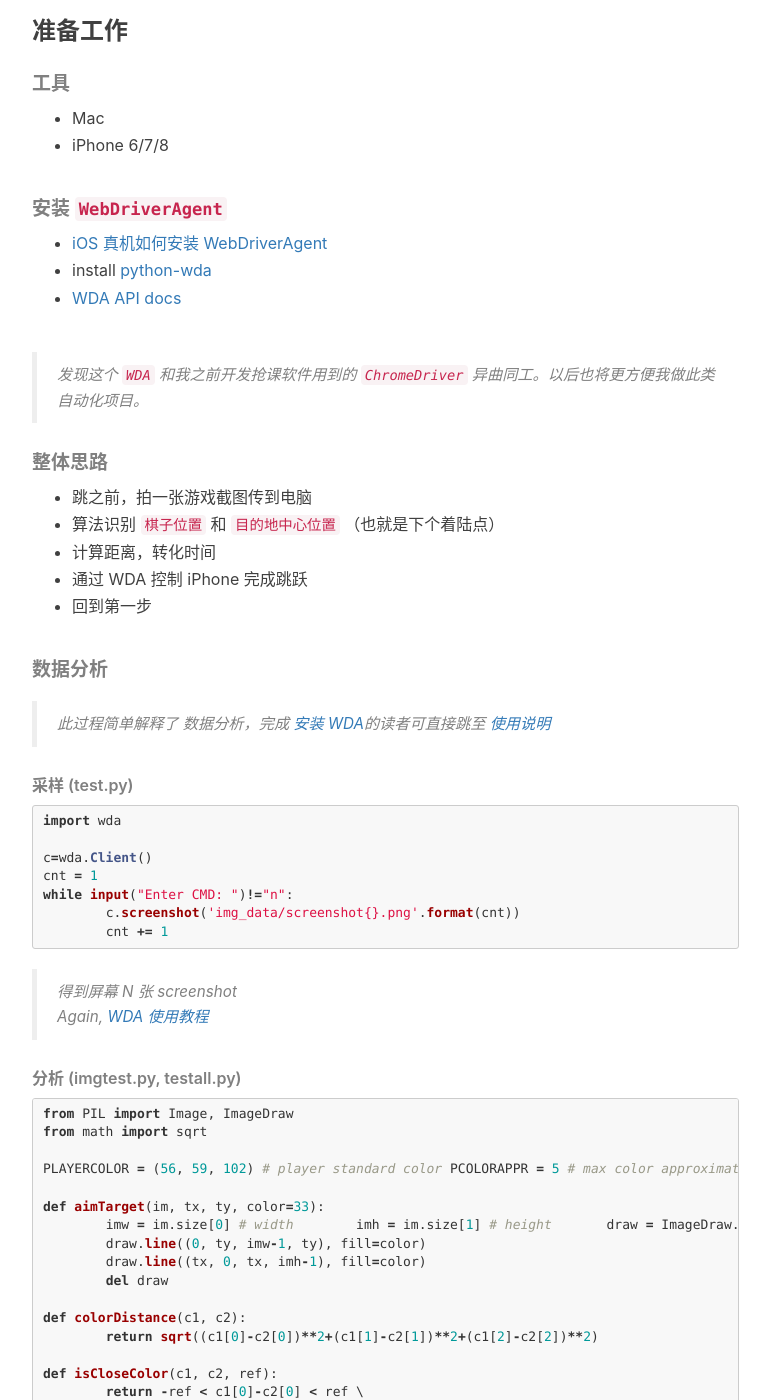
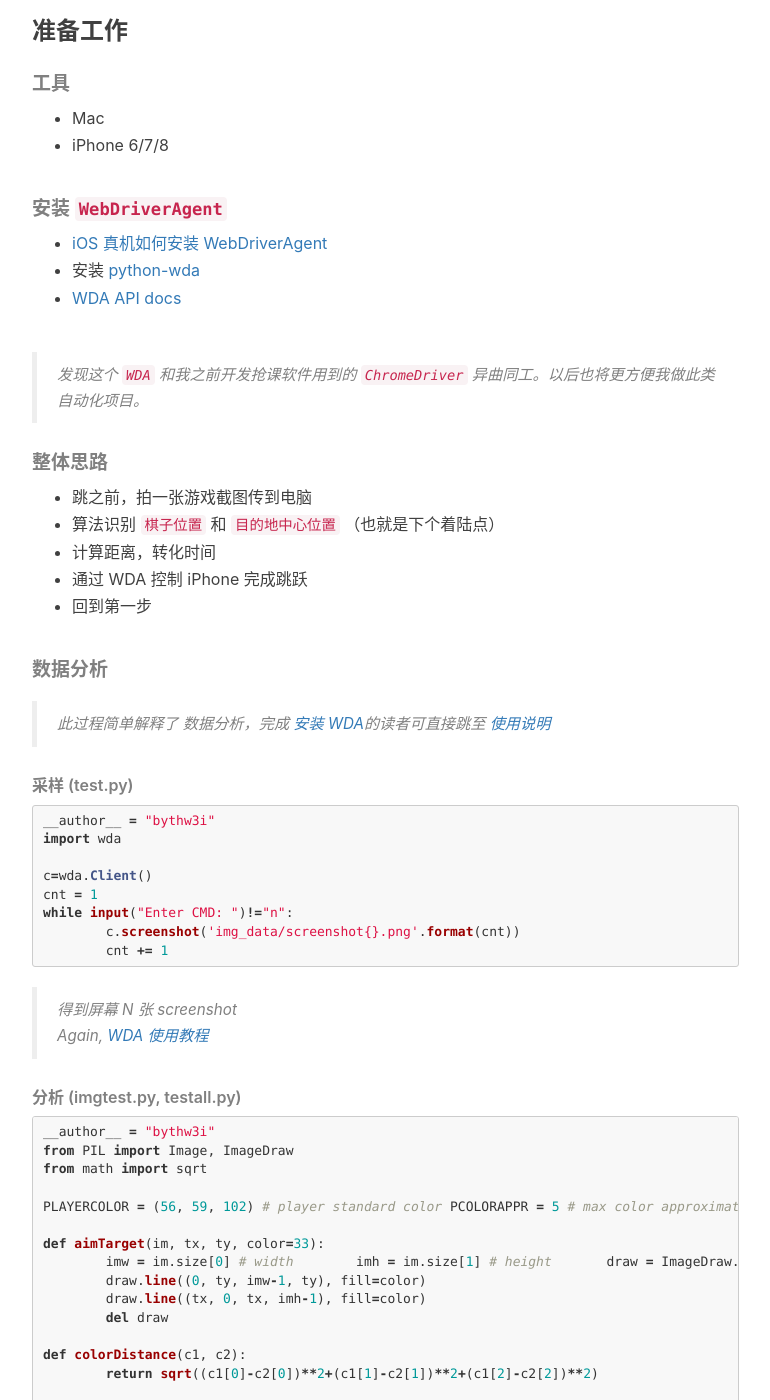
Before and after one commit to by-the-w3i/by-the-w3i.github.io, a Jekyll site: the page built from _posts/2018-01-04-WeChat-JumpGame.md, in a window 1280 px wide and 1400 px high, scrolled down 1961 px. Shown: the whole window, without its empty margins (233-1003 px from the left). Built offline with Jekyll 4.4.1, drawn with Linux system fonts in a browser that asks for light colours; nearby versions of some CDN libraries; comment, search, counter and statistics services are not loaded.

Commit message:
add author

````diff
--- a/_posts/2018-01-04-WeChat-JumpGame.md
+++ b/_posts/2018-01-04-WeChat-JumpGame.md
@@ -42,7 +42,7 @@ https://github.com/wangshub/wechat_jump_game
 <a name="wda"></a>
 ##### 安装 `WebDriverAgent`
 - [iOS 真机如何安装 WebDriverAgent](https://testerhome.com/topics/7220)
-- install [python-wda](https://github.com/openatx/facebook-wda)
+- 安装 [python-wda](https://github.com/openatx/facebook-wda)
 - [WDA API docs](https://github.com/openatx/facebook-wda)
 
 > 发现这个 `WDA` 和我之前开发抢课软件用到的 `ChromeDriver` 异曲同工。以后也将更方便我做此类自动化项目。
@@ -64,6 +64,7 @@ https://github.com/wangshub/wechat_jump_game
 ###### 采样 (test.py)
 
 ```python
+__author__ = "bythw3i"
 import wda
 
 c=wda.Client()
@@ -78,6 +79,7 @@ while input("Enter CMD: ")!="n":
 
 ###### 分析 (imgtest.py, testall.py)
 ```python
+__author__ = "bythw3i"
 from PIL import Image, ImageDraw
 from math import sqrt
 
@@ -176,6 +178,7 @@ for i in range(19):
 
 ###### 结果 (hackjump.py)
 ```python
+__author__ = "bythw3i"
 
 from math import sqrt
 import wda
````
